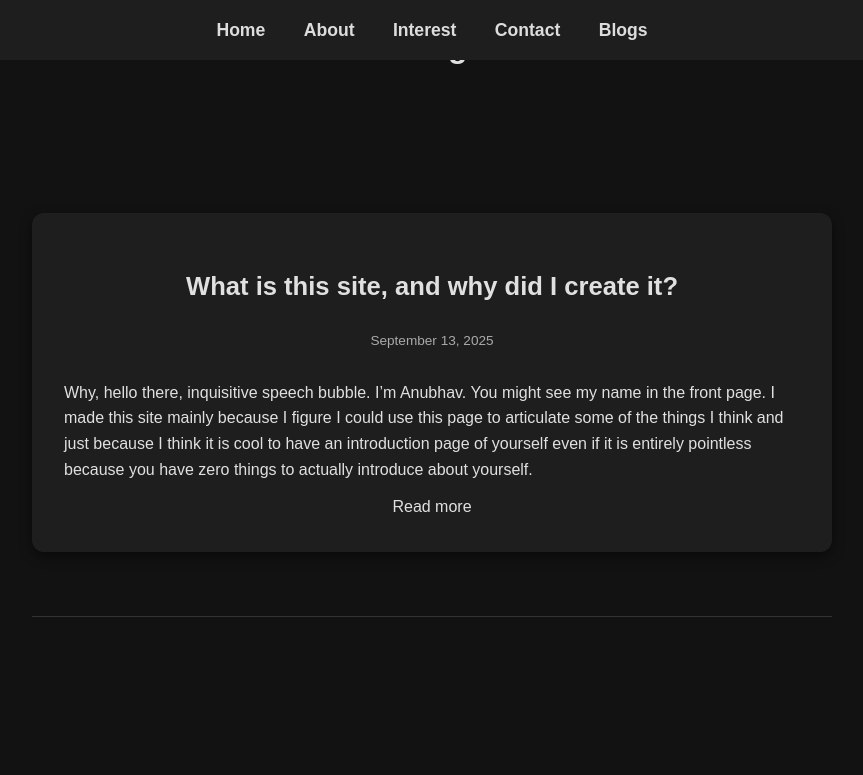
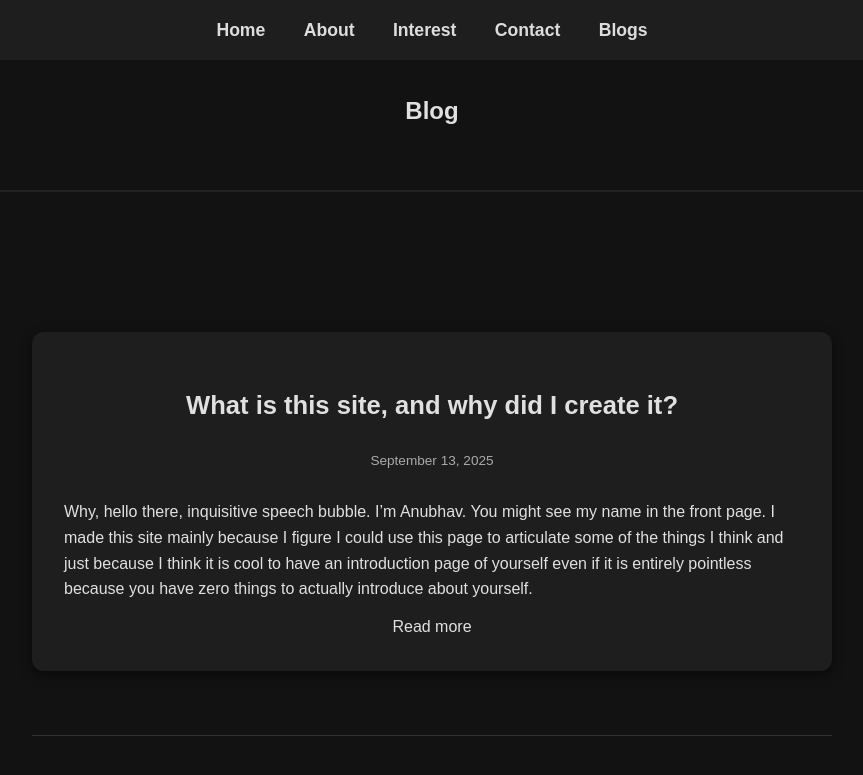
Before and after one commit to justanubhav/justanubhav.github.io, a Jekyll site: the page built from blog.md, in a window 1280 px wide. Shown: the top 775 px of the page, without its empty margins (208-1071 px from the left). Built offline with Jekyll 4.4.1, drawn with Linux system fonts in a browser that asks for light colours; some web fonts are replaced.

Commit message:
Update blog.md

```diff
--- a/blog.md
+++ b/blog.md
@@ -4,7 +4,9 @@ title: Blog
 permalink: /blog/
 ---
 
-<h1>Blog</h1>
+<section class="blog-hero">
+  <h1>Blog</h1>
+</section>
 
 <div class="blog-list">
   {% for post in site.posts %}
```
